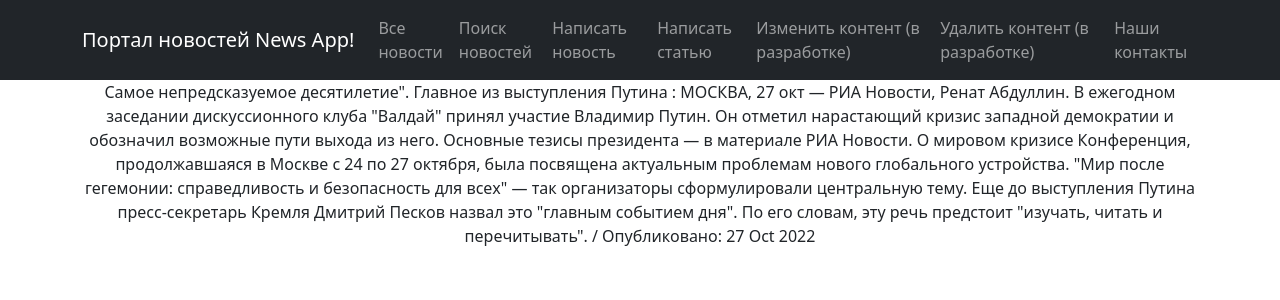
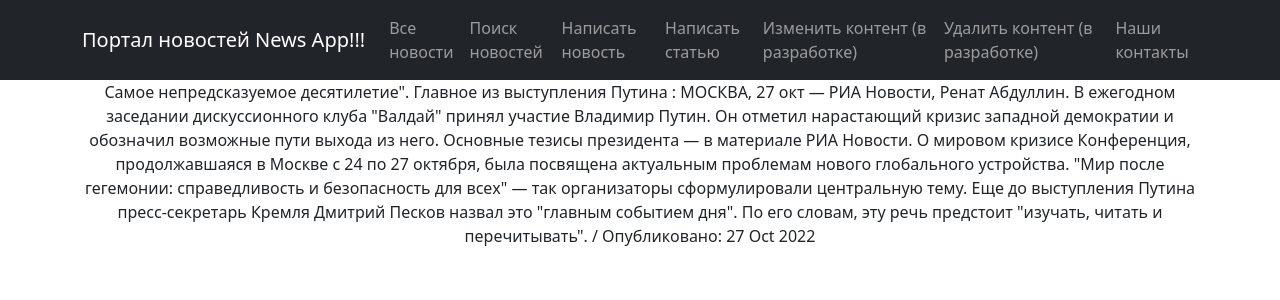
Before and after one commit to JarvisZoorgut/NewsPortal, a Django app: page /news/5 in a window 1280 px wide. Shown: the top 300 px of the page. Run offline with Django 4.2, Linux system fonts and the light colour scheme; data comes from the database, SQL or seed files in the repository; both versions use the stored data as it was before the commit; some libraries are stand-ins or nearby versions.

Commit message:
09.11.2022

```diff
--- a/NewsPortal/templates/flatpages/default.html
+++ b/NewsPortal/templates/flatpages/default.html
@@ -14,7 +14,7 @@
         <!-- Responsive navbar-->
 <nav class="navbar navbar-expand-lg navbar-dark bg-dark static-top">
    <div class="container">
-       <a class="navbar-brand" href="#">Портал новостей News App!</a>
+       <a class="navbar-brand" href="#">Портал новостей News App!!!</a>
        <button class="navbar-toggler" type="button" data-toggle="collapse"
                data-target="#navbarResponsive"
                aria-controls="navbarResponsive" aria-expanded="false"
```
Also changed, not shown: NewsPortal/db.sqlite3 (deleted), NewsPortal/news_app/migrations/0001_initial.py (deleted), 1 other file.
